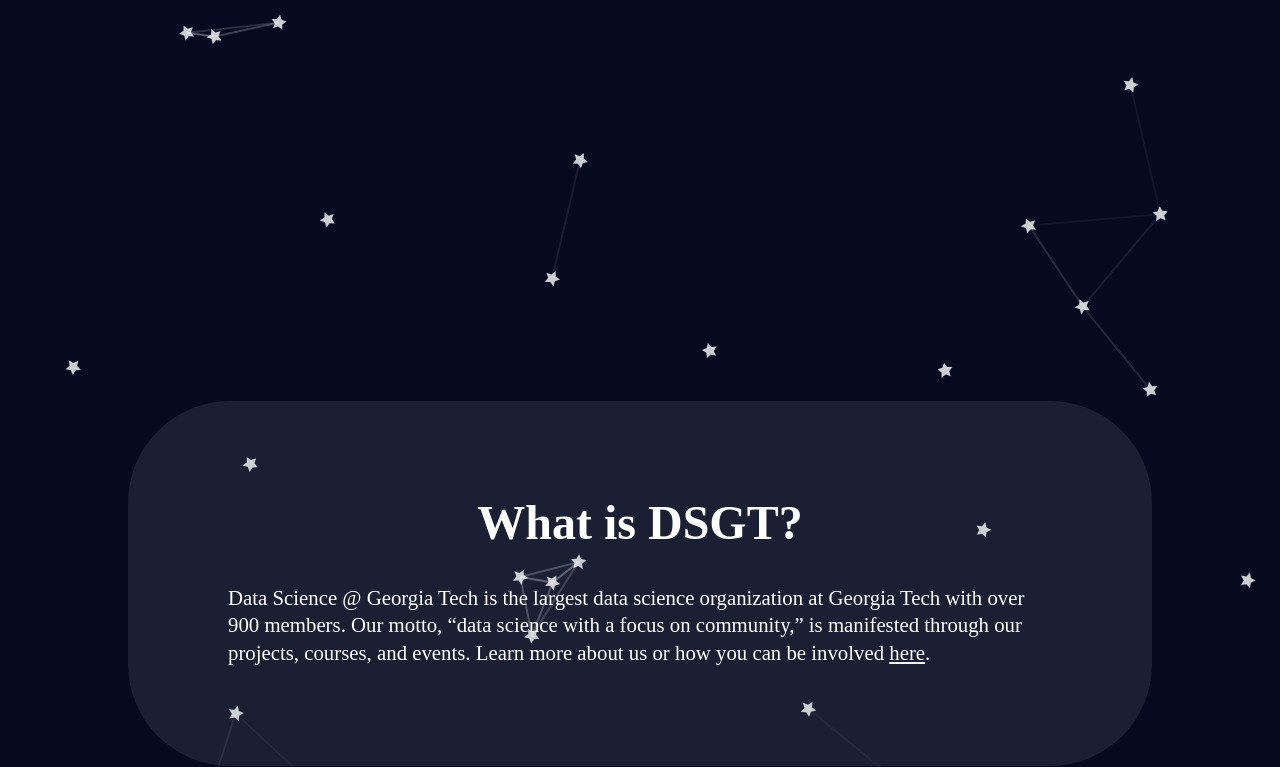
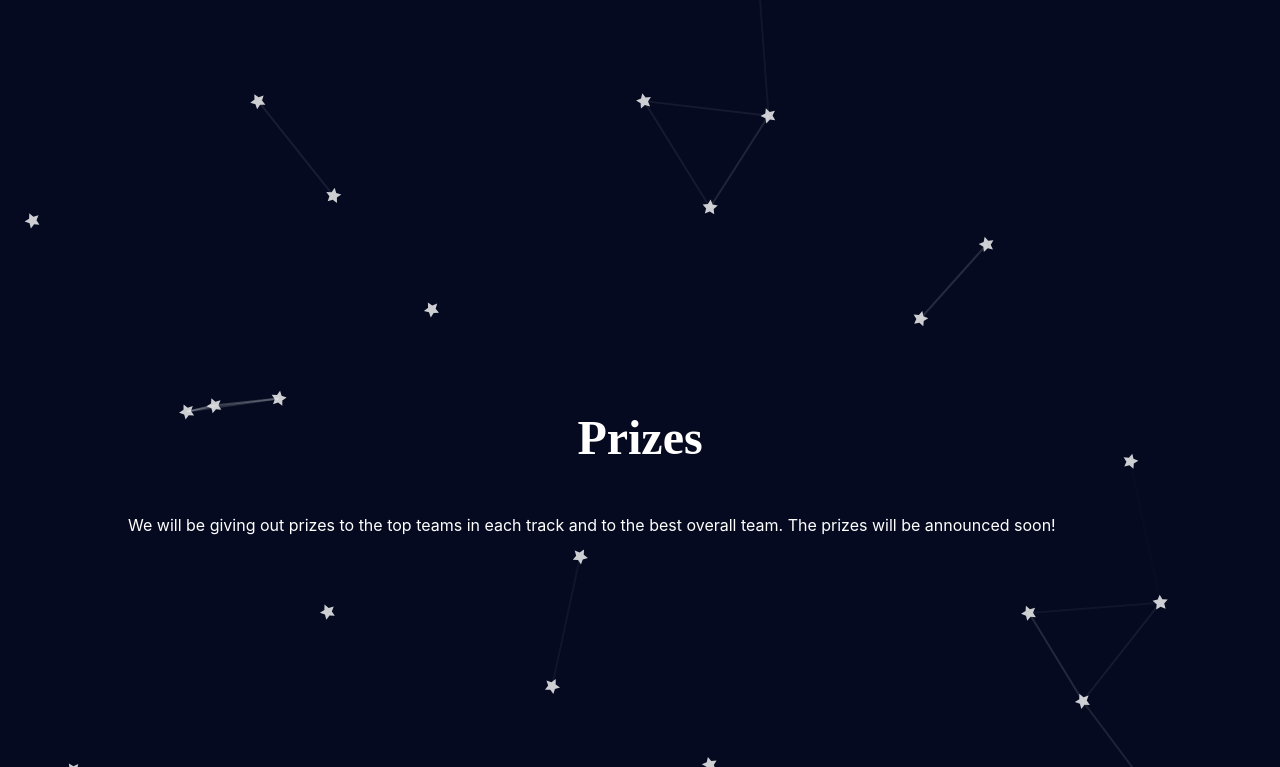
Before and after one commit to DataScience-GT/hacklytics-website-2023, a React (Create React App) app in the folder client/: page / in a window 1280 px wide. Shown: the part 4053-4820 px from the top of the page. Built offline with nearby package versions, Linux system fonts and the light colour scheme; a web font is replaced by a local one.

Commit message:
created prizes section

```diff
--- a/client/src/Pages/Home/Home.css
+++ b/client/src/Pages/Home/Home.css
@@ -736,6 +736,53 @@
   line-height: 0.9em;
 }
 
+#prizes {
+  color: #fff;
+}
+
+#prizes .major {
+  display: block;
+  position: relative;
+  height: -webkit-fit-content;
+  height: -moz-fit-content;
+  height: fit-content;
+  width: 100%;
+  text-align: center;
+  font-size: 3em;
+  margin-bottom: 40px;
+  font-weight: 700;
+  font-family: "Outfit";
+  line-height: 0.9em;
+}
+
+#prizes .prizes-flex {
+  display: -webkit-box;
+  display: -ms-flexbox;
+  display: flex;
+  position: relative;
+  width: 80%;
+  padding: 100px 0;
+  margin: 0 auto;
+  height: -webkit-fit-content;
+  height: -moz-fit-content;
+  height: fit-content;
+  margin: 0 auto;
+  color: #fff;
+  -webkit-box-orient: vertical;
+  -webkit-box-direction: normal;
+      -ms-flex-direction: column;
+          flex-direction: column;
+  -ms-flex-wrap: wrap;
+      flex-wrap: wrap;
+  -webkit-box-pack: center;
+      -ms-flex-pack: center;
+          justify-content: center;
+  -webkit-box-align: start;
+      -ms-flex-align: start;
+          align-items: flex-start;
+  gap: 1em;
+}
+
 #speakers .speakers-flex {
   display: -webkit-box;
   display: -ms-flexbox;
--- a/client/src/Pages/Home/Home.scss
+++ b/client/src/Pages/Home/Home.scss
@@ -562,6 +562,40 @@
       font-family: "Outfit";
       line-height: 0.9em;
     }
+  }
+}
+
+#prizes {
+  color: #fff;
+  .major {
+    display: block;
+    position: relative;
+    height: fit-content;
+    width: 100%;
+    text-align: center;
+    font-size: 3em;
+    margin-bottom: 40px;
+    font-weight: 700;
+    font-family: "Outfit";
+    line-height: 0.9em;
+  }
+  .prizes-flex {
+    display: flex;
+    position: relative;
+    width: 80%;
+    padding: 100px 0;
+    margin: 0 auto;
+    height: fit-content;
+    margin: 0 auto;
+
+    color: #fff;
+
+    flex-direction: column;
+    flex-wrap: wrap;
+    justify-content: center;
+    align-items: flex-start;
+
+    gap: 1em;
   }
 }
 
--- a/client/src/Pages/Home/index.js
+++ b/client/src/Pages/Home/index.js
@@ -264,6 +264,16 @@
           </TrackCard>
           {/* <Faq identifier="e5" question="Healthcare"></Faq>
                     <Faq identifier="f6" question="Healthcare"></Faq> */}
+        </div>
+      </Section>
+      <Section id="prizes">
+        <div className="prizes-flex">
+          <h2 className="major">Prizes</h2>
+          <p className="mini">
+            We will be giving out prizes to the top teams in each track and to
+            the best overall team. The prizes will be announced soon!
+          </p>
+          <div className="prize-grid"></div>
         </div>
       </Section>
       <Section id="whatis2">
```
Also changed, not shown: 1 other file (tests, documents, lock files or other folders).
